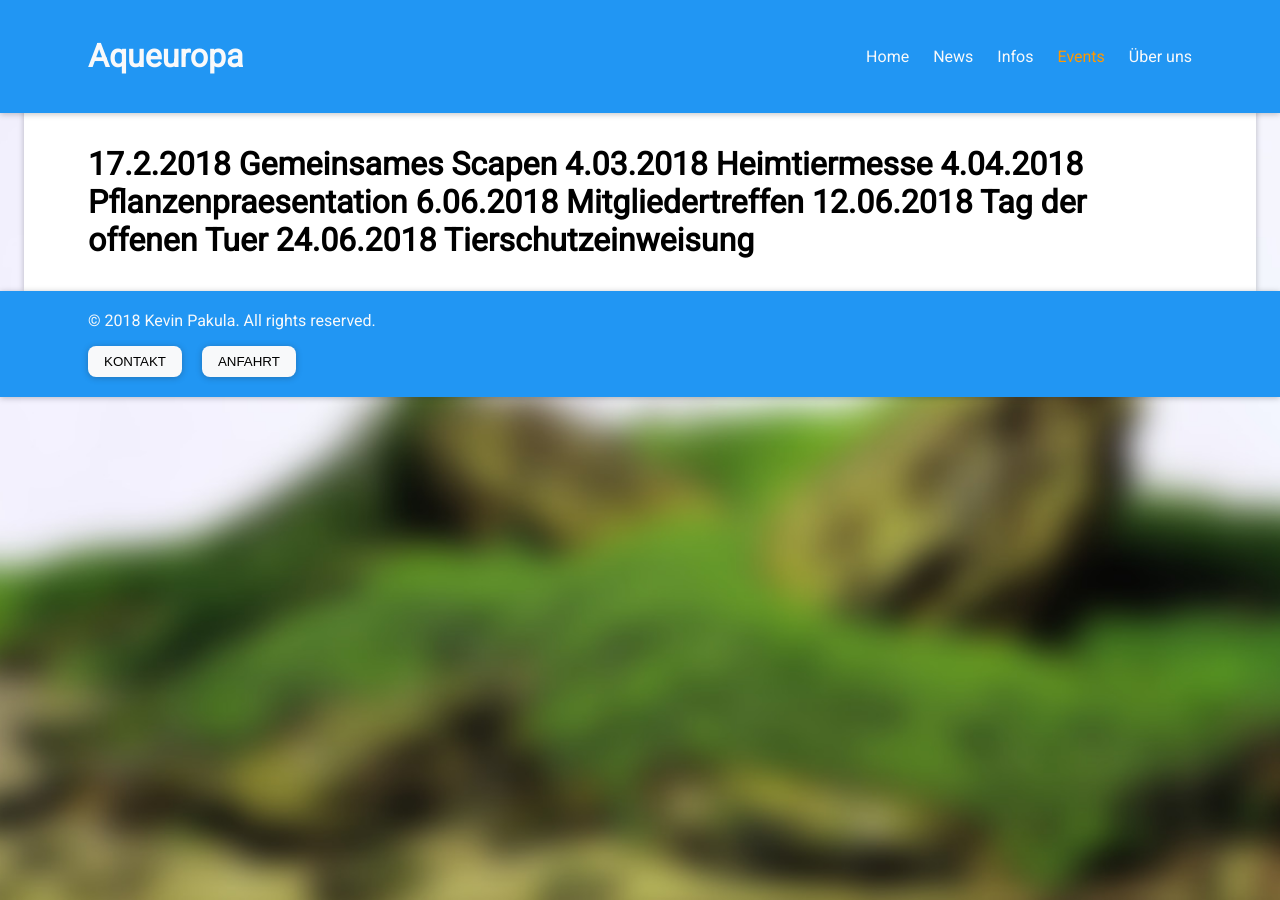
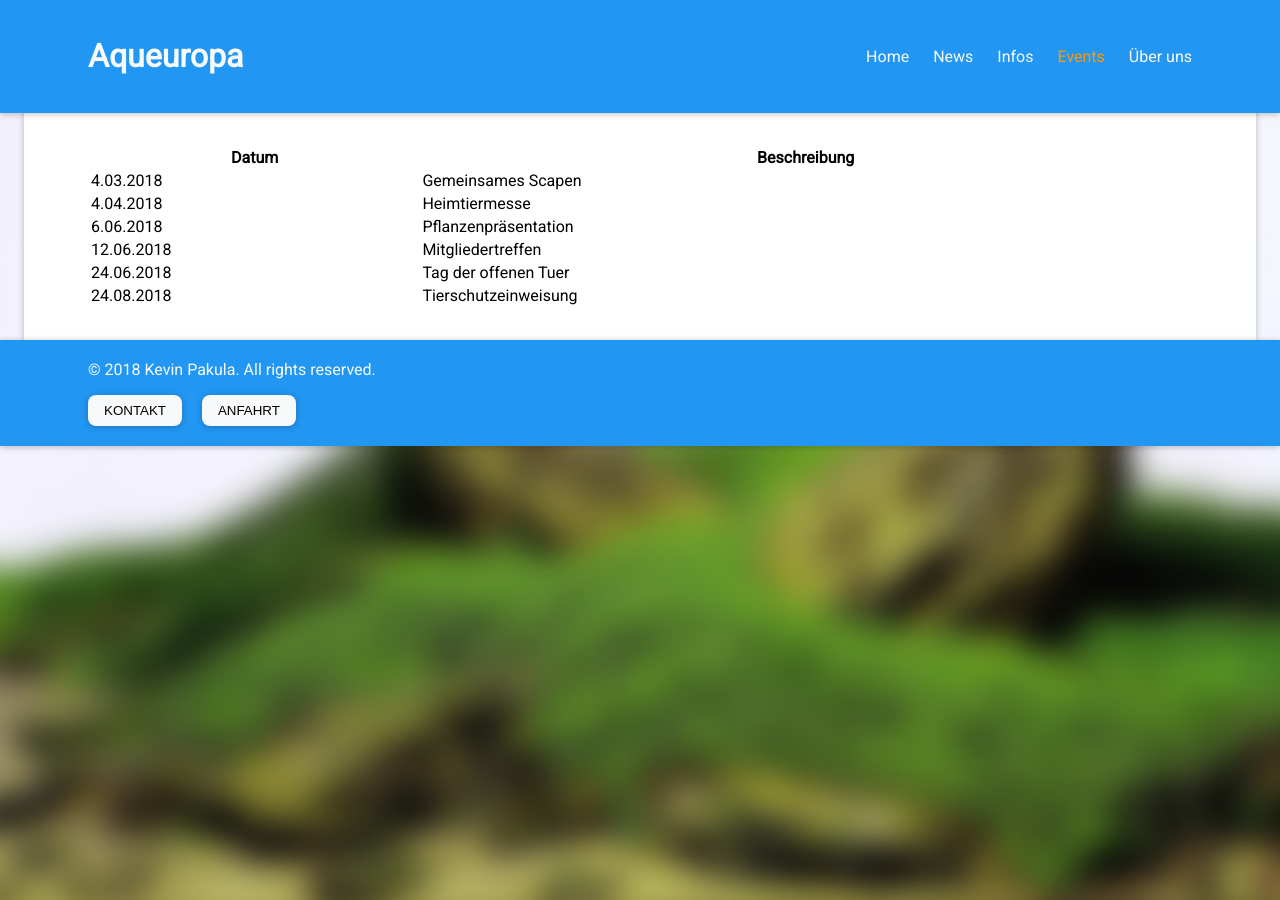
Before and after one commit to pojntfx/aqeuropa, a Jekyll site: the page built from events/termine.html, in a window 1280 px wide. Built offline with Jekyll 4.4.1, drawn with Linux system fonts in a browser that asks for light colours.

Commit message:
Added the table for the "Termine" page

```diff
--- a/css/style/aquascapestyle.css
+++ b/css/style/aquascapestyle.css
@@ -200,3 +200,17 @@ body {
 .card-vorstellung {
   max-width: 1280px;
 }
+
+/* Table styling on the termine page */
+
+.table-termine>tbody>tr>th:first-child, .table-termine>tbody>tr>td:first-child {
+  width: 30%;
+}
+
+.table-termine>tbody>tr>th:last-child, .table-termine>tbody>tr>td:last-child {
+  width: 70%;
+}
+
+.table-termine {
+  width: 100%;
+}
--- a/events/termine.html
+++ b/events/termine.html
@@ -2,10 +2,36 @@
 title: 'Termine'
 layout: 'home'
 ---
-<h1>17.2.2018 Gemeinsames Scapen
-4.03.2018 Heimtiermesse
-4.04.2018 Pflanzenpraesentation
-6.06.2018 Mitgliedertreffen
-12.06.2018 Tag der offenen Tuer
-24.06.2018 Tierschutzeinweisung
-</h1>
+
+<div style="overflow-x:auto;">
+  <table class="table-termine">
+    <tr>
+      <th>Datum</th>
+      <th>Beschreibung</th>
+    </tr>
+    <tr>
+      <td>4.03.2018</td>
+      <td>Gemeinsames Scapen</td>
+    </tr>
+    <tr>
+      <td>4.04.2018</td>
+      <td>Heimtiermesse</td>
+    </tr>
+    <tr>
+      <td>6.06.2018</td>
+      <td>Pflanzenpräsentation</td>
+    </tr>
+    <tr>
+      <td>12.06.2018</td>
+      <td>Mitgliedertreffen</td>
+    </tr>
+    <tr>
+      <td>24.06.2018</td>
+      <td>Tag der offenen Tuer</td>
+    </tr>
+    <tr>
+      <td>24.08.2018</td>
+      <td>Tierschutzeinweisung</td>
+    </tr>
+  </table>
+</div>
--- a/index.html
+++ b/index.html
@@ -7,7 +7,7 @@ layout: 'home'
     <h1 class="align-center mt-0"><i>Entdecken Sie das Aquascapen!</i></h1>
   </div>
   <div class="wrapper">
-    <h3 class="align-center"> Lernen Sie hier das fantastische Hobby des Aquascapens kennen und tauchen Sie ein in eine Welt der Unterwasserlandschaften! Auf dieser Seite werden sie allerlei wichtige Dinge finden, welche sie durchaus kurios machen können. Ob jung oder alt, dieses Hobby kann jeden begeistern! Mit ein wenig Fantasie und Platz können sie auch bald in die Faszination Aquascape eintauchen!</h>
+    <h3 class="align-center"> Lernen Sie hier das fantastische Hobby des Aquascapens kennen und tauchen Sie ein in eine Welt der Unterwasserlandschaften! Auf dieser Seite werden sie allerlei wichtige Dinge finden, welche sie durchaus kurios machen können. Ob jung oder alt, dieses Hobby kann jeden begeistern! Mit ein wenig Fantasie und Platz können sie auch bald in die Faszination Aquascape eintauchen!</h3>
   </div>
 </div>
 
```
